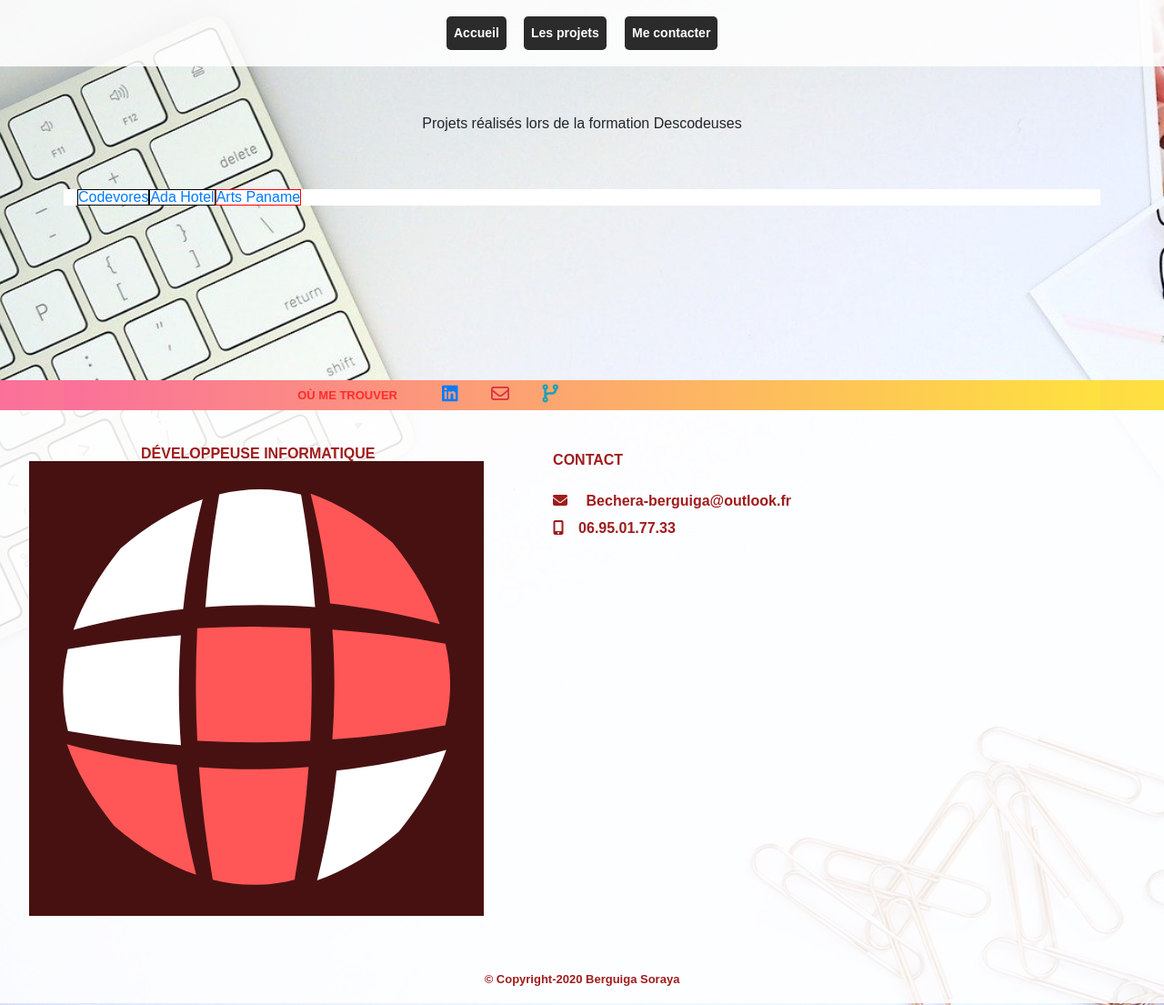
After one commit to soraya-berguiga/portfolio_master, a PHP site: page /portfolio/projet.php in a window 1280 px wide. The commit adds this page. Shown: the whole page at 91% size. Run offline with PHP 8.4, Linux system fonts and the light colour scheme; some libraries are stand-ins or nearby versions.

Commit message:
organisation page

```diff
--- a/assets/styles.css
+++ b/assets/styles.css
@@ -129,7 +129,7 @@ footer {position: absolute; bottom: 0;} */
 }
 
 .hvr-grow:hover{
-	color: #bc9a13;
+	color: #f7ff07eb;
 }
 
 
@@ -144,14 +144,13 @@ footer {position: absolute; bottom: 0;} */
 }
 /************************* COLORS****************/
 
-
+/* DIV PICTURE + TEXT */
 
 .div-pic{
-	width: 100%;
+width: 100%;
 display: flex;
 justify-content: flex-start;
 background-color: #ffffff87;
-/* margin-top: 10%; */
 margin: 14% 0% 10% 0%;
 }
 
@@ -264,3 +263,44 @@ color: #281c1c8f;
 	padding-bottom: 20px;
 
 }
+
+
+/****************** PAGE PROJET **************/
+
+/* BACKGROUND PROJET */
+
+.background-projet{
+background-image: url("../assets/img/background.jpg");
+background-size: cover;
+position: center;
+}
+
+
+.title-projet{
+	margin-top: 10%;
+	text-align: center;
+}
+
+.block-projet{
+	display: flex;
+	margin-top: 5%;
+	margin-bottom: 15%;
+	color: black;
+	background-color: white;
+}
+
+/* DIV CODEVORES */
+.block-codevores{
+	border: 1px solid black;
+}
+
+.block-hotel{
+	border: 1px solid black;
+}
+
+
+/* DIV MUSEE */
+
+.block-musee{
+	border: 1px solid red;
+}
--- a/include/footer.php
+++ b/include/footer.php
@@ -2,13 +2,7 @@
     <!-- <link rel="stylesheet" href="../assets/styles.css"> -->
     <!-- -------------------FOOTER ----------------------- -->
 
-<!DOCTYPE html>
-<html lang="en" dir="ltr">
-  <head>
-    <meta charset="utf-8">
-    <title></title>
-  </head>
-  <body>
+
     <footer class="foot-principal">
 
     <!-- FOOTER DEBUT -->
--- a/include/main.php
+++ b/include/main.php
@@ -1,8 +1,8 @@
 
-
+<!-- PAGE MAIN DIV PICTURE -->
 
 <div class="div-pic">
   <img src="assets/img/profil.jpg" alt="photo de profil" class="pic">
-  <p class="text-picture bold"> Je suis une femme active, en reconversion professionelle dans le domaine du développement web. Actuellement en formation auprès des Descodeuses, cela confirme mon objectif de devenir développeuse web. Chaque apprantissage me donne envie d'aller encore plus loin et particper à l'évolution du web.
+  <p class="text-picture bold"> Je suis une femme active, en reconversion professionelle dans le domaine du développement web. Actuellement en formation auprès des Descodeuses, cela confirme mon objectif de devenir développeuse web. Cette apprentissage me donne envie d'aller encore plus loin, et ainsi particper à l'évolution du web.
   </p>
 </div>
--- a/include/navigation.php
+++ b/include/navigation.php
@@ -18,13 +18,13 @@
               <div class="collapse navbar-collapse" id="navbarSupportedContent">
                 <ul class="navbar-nav mr-auto center">
                   <li class="nav-item active">
-                    <a class="nav-link btn-lg hvr-grow" href="#">Accueil</a>
+                    <a class="nav-link btn-lg hvr-grow" href="index.php">Accueil</a>
                   </li>
                   <li class="nav-item active">
-                    <a class="nav-link  btn-lg hvr-grow" href="#">Les projets</a>
+                    <a class="nav-link  btn-lg hvr-grow" href="projet.php">Les projets</a>
                   </li>
                   <li class="nav-item active">
-                    <a class="nav-link  btn-lg hvr-grow" href="#">Me contacter</a>
+                    <a class="nav-link  btn-lg hvr-grow" href="contact.php">Me contacter</a>
                   </li>
                 </ul>
               </div>
--- /dev/null
+++ b/projet.php
@@ -0,0 +1,46 @@
+
+
+    <?php
+      include "config.php";
+      include "include/head.php";
+     ?>
+
+     <link rel="stylesheet" href="assets/styles.css">
+
+     <body class="background-projet">
+
+
+
+       <?php include "include/navigation.php"; ?>
+
+  <h1 class="title-projet">Projets réalisés lors de la formation Descodeuses</h1>
+
+<div class="block-projet container">
+
+  <div class="block-codevores">
+    <a href="projets/SITE-CODEVORES">Codevores</a>
+  </div>
+
+  <div class="block-hotel">
+      <a href="projets/Ada_Hotel_New">Ada Hotel</a>
+  </div>
+
+
+  <div class="block-musee">
+      <a href="projets/musee">Arts Paname</a>
+  </div>
+
+
+
+</div>
+
+
+
+       <?php include "include/footer.php"; ?>
+
+
+
+
+
+  </body>
+</html>
```
Also changed, not shown: index.php (+9 -1 lines).
